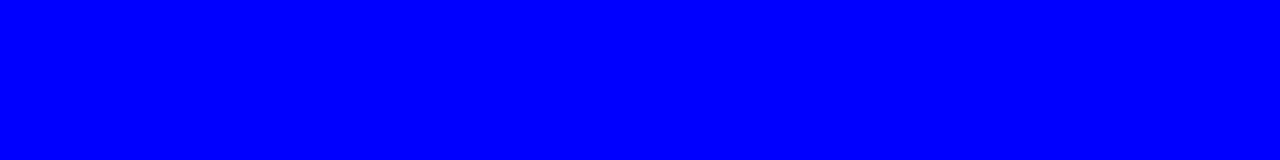
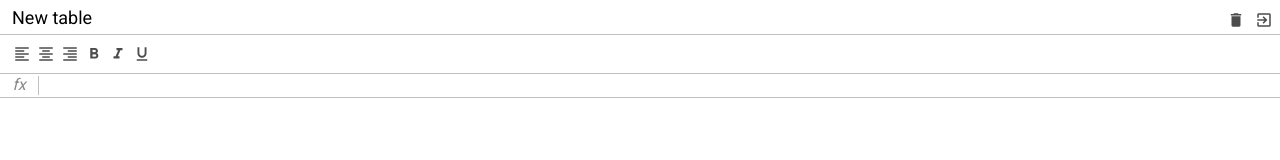
Before and after one commit to IuliiaUsatova/excel-course, a website built with webpack: page src/index.html in a window 1280 px wide. Built offline with nearby package versions, Linux system fonts and the light colour scheme.

Commit message:
feat: scss style for header and formula components

```diff
--- a/package.json
+++ b/package.json
@@ -42,6 +42,7 @@
     "webpack-dev-server": "^4.15.1"
   },
   "dependencies": {
-    "@babel/polyfill": "^7.12.1"
+    "@babel/polyfill": "^7.12.1",
+    "normalize.css": "^8.0.1"
   }
 }
--- a/src/index.html
+++ b/src/index.html
@@ -1,12 +1,55 @@
 <!DOCTYPE html>
 <html lang="en">
-<head>
-   <meta charset="UTF-8">
-   <meta name="viewport" content="width=device-width, initial-scale=1.0">
-   <link rel="shortcut icon" href="favicon.ico">
-   <title>Pure Jacascript Excel</title>
-</head>
-<body>
-   <div id="app" class="container"></div>
-</body>
+  <head>
+    <meta charset="UTF-8" />
+    <meta name="viewport" content="width=device-width, initial-scale=1.0" />
+    <link rel="shortcut icon" href="favicon.ico" />
+    <link
+      href="https://fonts.googleapis.com/icon?family=Material+Icons"
+      rel="stylesheet"
+    />
+    <title>Pure Jacascript Excel</title>
+  </head>
+  <body>
+    <div id="app" class="container">
+      <div class="excel">
+        <div class="excel__header">
+          <input type=" " class="input" value="New table" />
+          <div>
+            <div class="button">
+              <i class="material-icons">delete</i>
+            </div>
+            <div class="button">
+              <i class="material-icons">exit_to_app</i>
+            </div>
+          </div>
+        </div>
+        <div class="excel__toolbar">
+          <div class="button">
+            <i class="material-icons">format_align_left</i>
+          </div>
+          <div class="button">
+            <i class="material-icons">format_align_center </i>
+          </div>
+          <div class="button">
+            <i class="material-icons">format_align_right</i>
+          </div>
+          <div class="button">
+            <i class="material-icons">format_bold</i>
+          </div>
+          <div class="button">
+            <i class="material-icons">format_italic</i>
+          </div>
+          <div class="button">
+            <i class="material-icons">format_underlined</i>
+          </div>
+        </div>
+        <div class="excel__formula">
+          <div class="info">fx</div>
+          <div class="input" contenteditable spellcheck="false"></div>
+        </div>
+        <div class="excel__table"></div>
+      </div>
+    </div>
+  </body>
 </html>
--- a/src/index.js
+++ b/src/index.js
@@ -1,3 +1,2 @@
 import './module'
 import './scss/index.scss'
-console.log('dfdf')
--- a/src/module.js
+++ b/src/module.js
@@ -1,7 +1,7 @@
-console.log('Module.js');
+console.log('Module.js')
 
-async function start(){
-   return await Promise.resolve()
+async function start() {
+  return await Promise.resolve()
 }
 
 start().then(console.log('dffdfdfdffdddf'))
--- /dev/null
+++ b/src/scss/_mixins.scss
@@ -0,0 +1,21 @@
+@mixin button($color: green) {
+  height: 24px;
+  min-width: 24px;
+  padding: 3px;
+  text-align: center;
+  position: relative;
+  display: inline-block;
+  color: rgba(0, 0, 0, 0.7);
+
+  & i {
+    font-size: 18px;
+  }
+  &:active,
+  &.active {
+    color: $color;
+  }
+  &:hover {
+    background: #eee;
+    cursor: pointer;
+  }
+}
--- /dev/null
+++ b/src/scss/_variables.scss
@@ -0,0 +1,5 @@
+$header-height: 34px;
+$toolbar-height: 40px;
+$formula-height: 24px;
+$info-cell-width: 40px;
+$border-color: #c0c0c0;
--- /dev/null
+++ b/src/scss/formula.scss
@@ -0,0 +1,28 @@
+@import 'mixins.scss';
+@import 'variables.scss';
+
+.excel__formula {
+  position: absolute;
+  left: 0;
+  right: 0;
+  top: $header-height + $toolbar-height;
+  height: $formula-height;
+  display: flex;
+  align-items: center;
+  border-bottom: 1px solid $border-color;
+  .info {
+    font-style: 18px;
+    font-style: italic;
+    text-align: center;
+    border-right: 1px solid $border-color;
+    width: $info-cell-width;
+  }
+  .input {
+   padding: 4px;
+   font-size: 12px;
+   outline: none;
+   width: 100%;
+   height: 100%;
+   color: #000;
+  }
+}
--- /dev/null
+++ b/src/scss/header.scss
@@ -0,0 +1,38 @@
+@import 'mixins.scss';
+@import 'variables.scss';
+
+.excel__header {
+  position: absolute;
+  top: 0;
+  left: 0;
+  right: 0;
+  height: $header-height;
+  padding: 8px 4px 0;
+  display: flex;
+  justify-content: space-between;
+
+//   //temp
+//   background: olive;
+  & .input {
+    min-width: 1px;
+    margin: 0;
+    padding: 2px 7px;
+    color: black;
+    border: 1px solid transparent;
+    border-radius: 2px;
+    height: 20px;
+    font-size: 18px;
+    line-height: 22px;
+    outline: none;
+
+    &:hover {
+      border: 1px solid $border-color;
+    }
+    &:focus {
+      border: 2px solid #1a73e8;
+    }
+  }
+  & .button {
+   @include button(red)
+  }
+}
--- a/src/scss/index.scss
+++ b/src/scss/index.scss
@@ -1,5 +1,21 @@
-$red: blue;
+@import '~normalize.css';
+@import url('https://fonts.googleapis.com/css2?family=Roboto&display=swap');
+@import 'toolbar';
+@import 'table';
+@import 'header';
+@import 'formula';
 
+* {
+  padding: 0;
+  margin: 0;
+  box-sizing: border-box;
+}
 body {
-background: $red;
+  font-family: 'Roboto', sans-serif;
+  font-style: 12px;
 }
+
+.excel {
+  position: relative;
+  color: #888;
+}
--- /dev/null
+++ b/src/scss/table.scss
@@ -0,0 +1,2 @@
+@import "mixins.scss";
+@import "variables.scss";
--- /dev/null
+++ b/src/scss/toolbar.scss
@@ -0,0 +1,18 @@
+@import 'mixins.scss';
+@import 'variables.scss';
+
+.excel__toolbar {
+  position: absolute;
+  height: $toolbar-height;
+  left: 0;
+  right: 0;
+  top: $header-height;
+  border-top: 1px solid $border-color;
+  border-bottom: 1px solid $border-color;
+  padding: 7px 10px;
+  display: flex;
+
+  .button {
+    @include button(green );
+  }
+}
```
Also changed, not shown: 3 other files.
